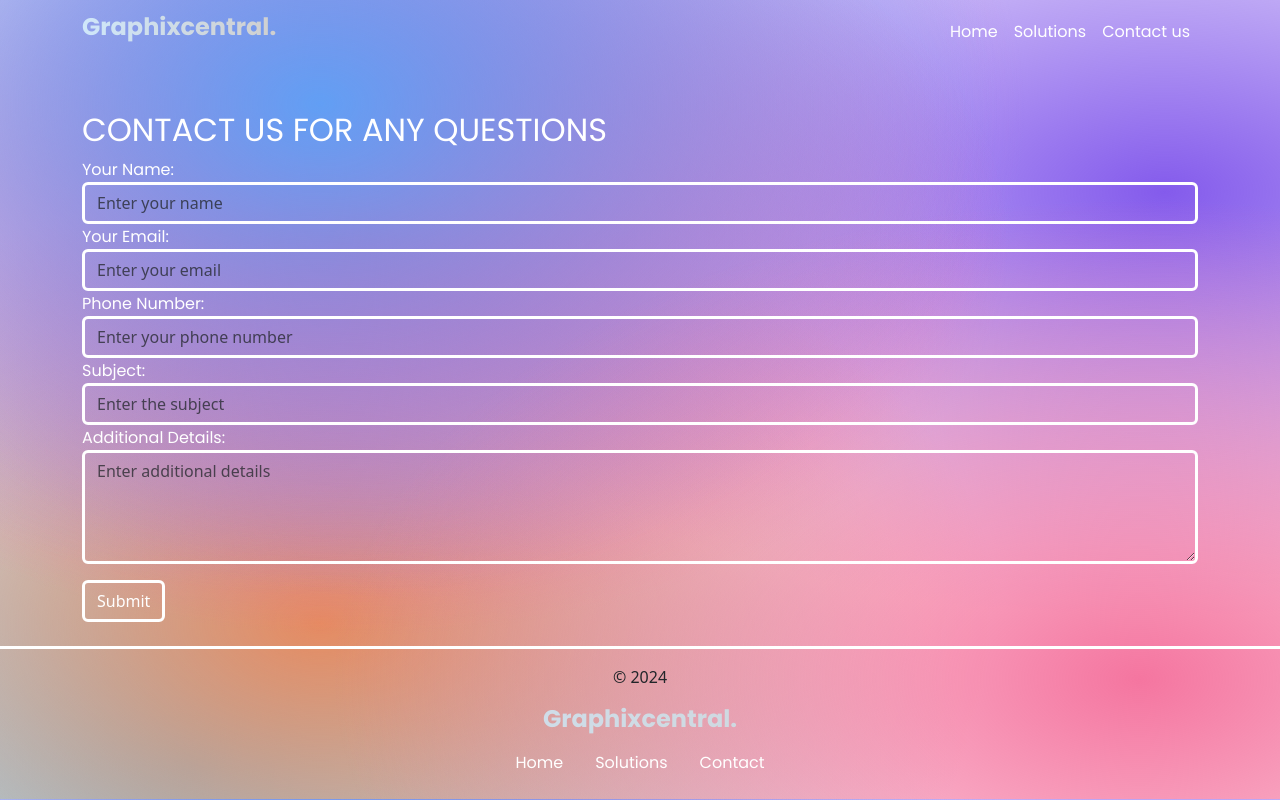
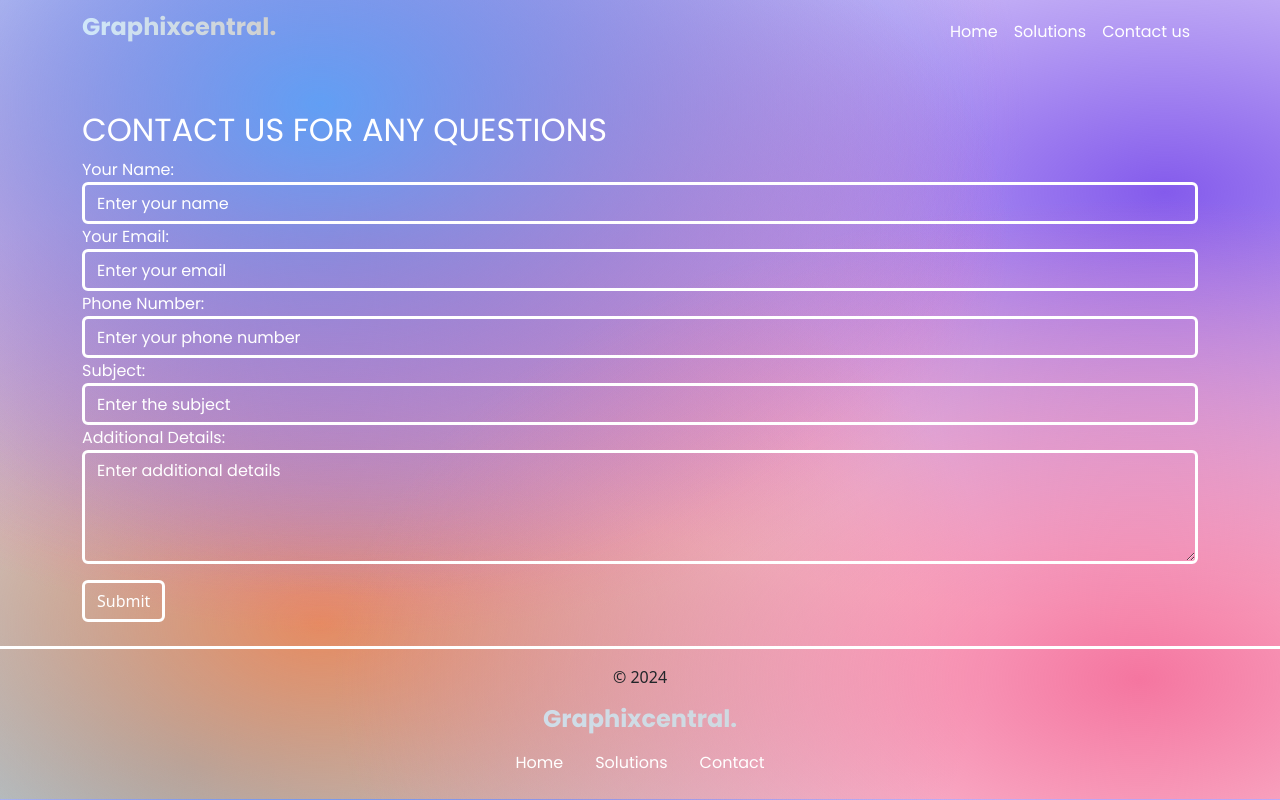
Before and after one commit to Calmcat1/graphix-central-v2, a React (Create React App) app: page /Contact in a window 1280 px wide. Built offline with nearby package versions, Linux system fonts and the light colour scheme.

Commit message:
modified:   src/components/ContactForm/ContactForm.css

```diff
--- a/src/components/ContactForm/ContactForm.css
+++ b/src/components/ContactForm/ContactForm.css
@@ -2,3 +2,8 @@
   background-color: transparent !important;
   border: 3px white solid !important;
 }
+
+input::placeholder, textarea::placeholder{
+  font-family: poppins;
+  color: white !important;
+}
```
